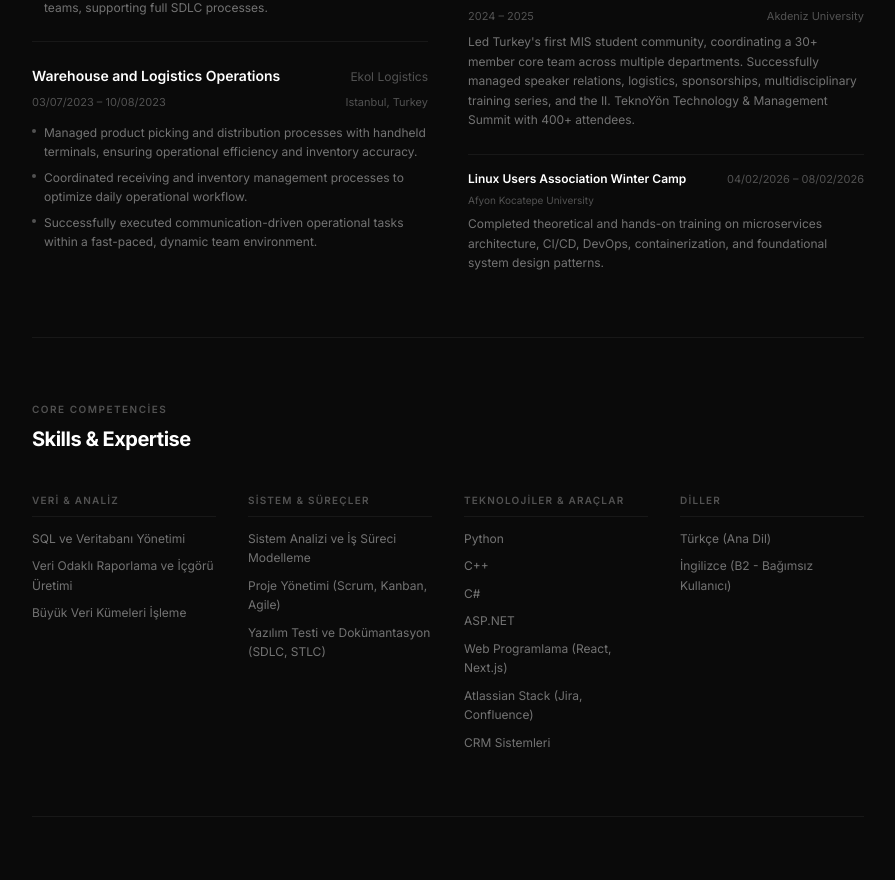
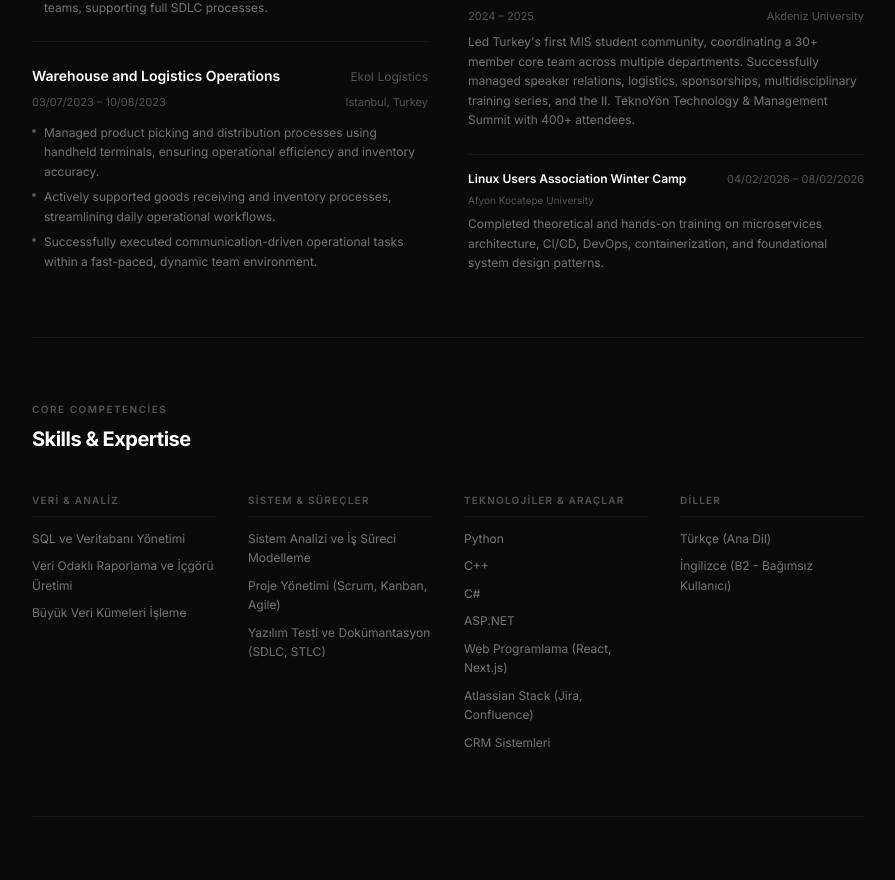
Before and after one commit to kargamak/portfolio, a React (Vite) app: page / in a window 1280 px wide. Shown: the part 1929-2809 px from the top of the page, without its empty margins (192-1087 px from the left). Built offline with nearby package versions, Linux system fonts and the light colour scheme.

Commit message:
fix(experience): update Ekol Logistics description to active support phrasing

```diff
--- a/src/data/siteData.js
+++ b/src/data/siteData.js
@@ -164,12 +164,12 @@ export const siteData = {
       points: {
         tr: [
           "El terminalleri ile ürün toplama ve dağıtım süreçlerini yöneterek operasyonel verimlilik ve stok doğruluğu sağladım.",
-          "Mal kabul ve envanter süreçlerini koordine ederek operasyonel iş akışını optimize ettim.",
+          "Mal kabul ve envanter süreçlerine aktif destek vererek operasyonel iş akışını kolaylaştırdım.",
           "Yoğun ve dinamik bir ekip ortamında iletişim odaklı operasyon görevlerini başarıyla yürüttüm."
         ],
         en: [
-          "Managed product picking and distribution processes with handheld terminals, ensuring operational efficiency and inventory accuracy.",
-          "Coordinated receiving and inventory management processes to optimize daily operational workflow.",
+          "Managed product picking and distribution processes using handheld terminals, ensuring operational efficiency and inventory accuracy.",
+          "Actively supported goods receiving and inventory processes, streamlining daily operational workflows.",
           "Successfully executed communication-driven operational tasks within a fast-paced, dynamic team environment."
         ]
       }
```
